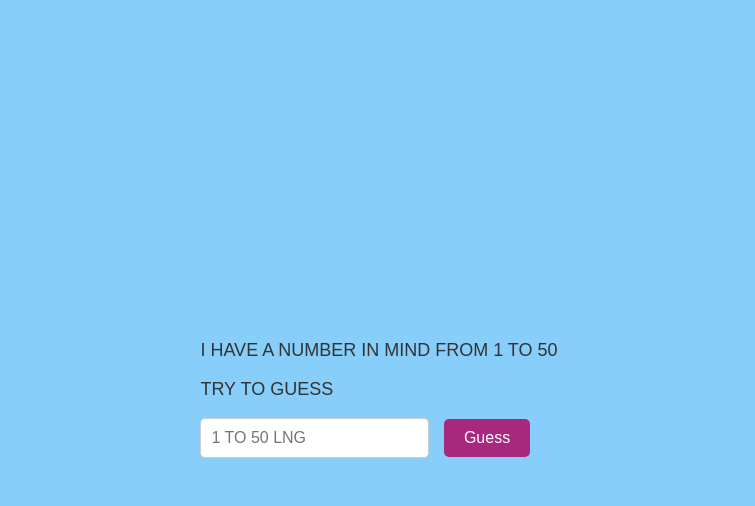
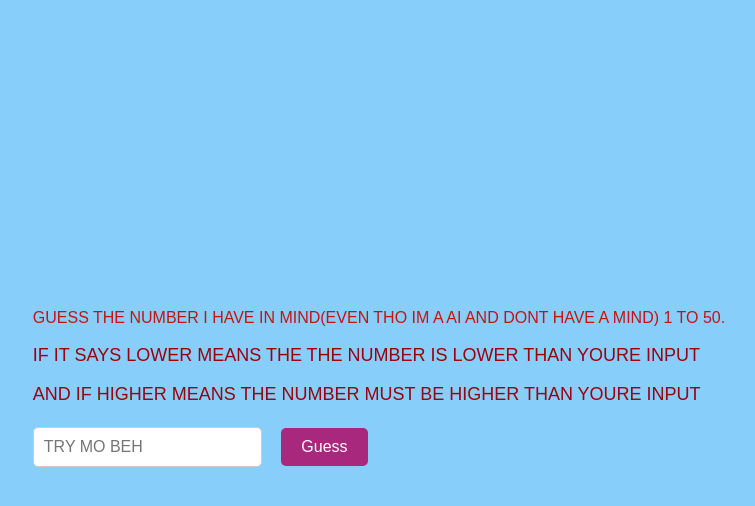
Before and after one commit to zetzu11/NUMBER-GUESSING-GAME, a plain HTML site: page index.html in a window 1280 px wide. Both pictures are taken after a click on the button "EASY". Shown: the whole page, without its empty margins (261-1016 px from the left). Drawn offline with Linux system fonts and the light colour scheme.

Commit message:
Update index.html

```diff
--- a/index.html
+++ b/index.html
@@ -3,6 +3,7 @@
 <head>
     <meta charset="UTF-8" />
     <title>RNDOM</title>
+    <meta name="viewport" content="width=device-width, initial-scale=1">
 
     <style>
         body {
@@ -18,7 +19,7 @@
             flex-direction: column;
         }
 
-        #game, #guessingGame {
+        #game {
             display: none;
         }
 
@@ -32,6 +33,7 @@
             border: 1px solid #ccc;
             border-radius: 5px;
             margin-right: 10px;
+            align-self: center;
         }
 
         button {
@@ -42,6 +44,7 @@
             border: none;
             border-radius: 5px;
             cursor: pointer;
+            margin: 5px;
         }
 
         button:hover {
@@ -50,7 +53,7 @@
 
         p {
             font-size: 18px;
-            color: #333;
+            color: #9b000d;
         }
 
         #result {
@@ -64,47 +67,56 @@
 <body>
     <div id="introScreen">
         <h1>CONFESSION!!!!</h1>
-        <h1>CODING IS EASY WITH THE HELP OF CHAT GPT AND A LITTLE BIT OF EDITTING:> HHHAHHAHHAHAHAHHAHAHHHAH</h1>
+        <h1>CODING IS EASY WITH THE HELP OF CHAT GPT AND A LITTLE BIT OF EDITING:>  ~HTES</h1>
+        <h1>HAHAHAHAHAHHAHAHAHAHAHHAHAHHAHAHAHAHAH</h1>
         <h1>WANNA PLAY A GAME?</h1>
-        <button onclick="startGame()">EASY</button>
-
+        <button onclick="setDifficulty(50)">EASY</button>
+        <button onclick="setDifficulty(100)">MEDIUM</button>
+        <button onclick="setDifficulty(500)">LARGE </button>
     </div>
 
     <div id="game">
-        <p>I HAVE A NUMBER IN MIND FROM 1 TO 50</p>
-        <p>TRY TO GUESS</p>
-        <input type="number" id="userGuess" placeholder="1 TO 50 LNG" />
+        <h id="gamePrompt"></h>
+
+        <P>IF IT SAYS LOWER MEANS THE THE NUMBER IS LOWER THAN YOURE INPUT </P>
+        <p>AND IF HIGHER MEANS THE NUMBER MUST BE HIGHER THAN YOURE INPUT</p>
+        <input type="number" id="userGuess" placeholder="TRY MO BEH" />
         <button onclick="guessNumber()">Guess</button>
         <p id="result"></p>
     </div>
 
     <script>
-        const numberToGuess = Math.floor(Math.random() * 50) + 1;
+        let numberToGuess;
         let attempts = 0;
+        let maxNumber;
 
-
-        function startGame() {
+        function setDifficulty(max) {
+            maxNumber = max;
+            numberToGuess = Math.floor(Math.random() * maxNumber) + 1;
+            attempts = 0;
             document.getElementById('introScreen').style.display = 'none';
             document.getElementById('game').style.display = 'block';
+            document.getElementById("gamePrompt").innerText = `GUESS THE NUMBER I HAVE IN MIND(EVEN THO IM A AI AND DONT HAVE A MIND) 1 TO ${max}.`;
+            document.getElementById("result").innerText = "";
         }
 
         function guessNumber() {
-
             const userGuess = parseInt(document.getElementById('userGuess').value);
             attempts++;
 
+
             if (isNaN(userGuess)) {
-                document.getElementById("result").innerText = "TADLUNGA:)";
+                document.getElementById("result").innerText = "1" + (max);
                 return;
             }
 
 
             if (userGuess < numberToGuess) {
-                document.getElementById("result").innerText = "NUBU ";
+                document.getElementById("result").innerText = "HIGHER";
             } else if (userGuess > numberToGuess) {
-                document.getElementById("result").innerText = "TAAS ";
+                document.getElementById("result").innerText = "LOWER";
             } else {
-                document.getElementById("result").innerText = `LATIBAY PAKTAN  MO NGA ${numberToGuess} SA ${attempts} NGA TISTING.`;
+                document.getElementById("result").innerText = `YUDIEE NAPAKTAN YA NA "${numberToGuess}" SA ${attempts} TRY HAHAHA.`;
             }
         }
     </script>
```
